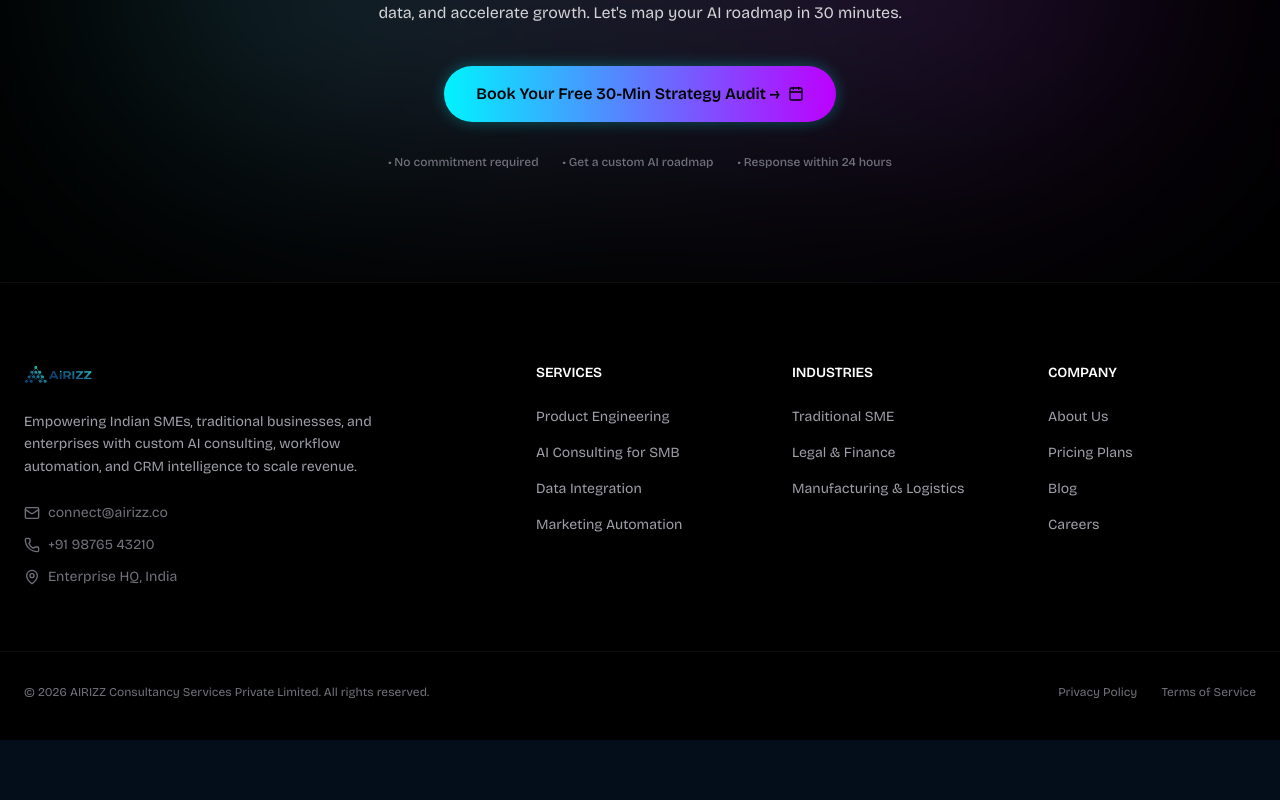
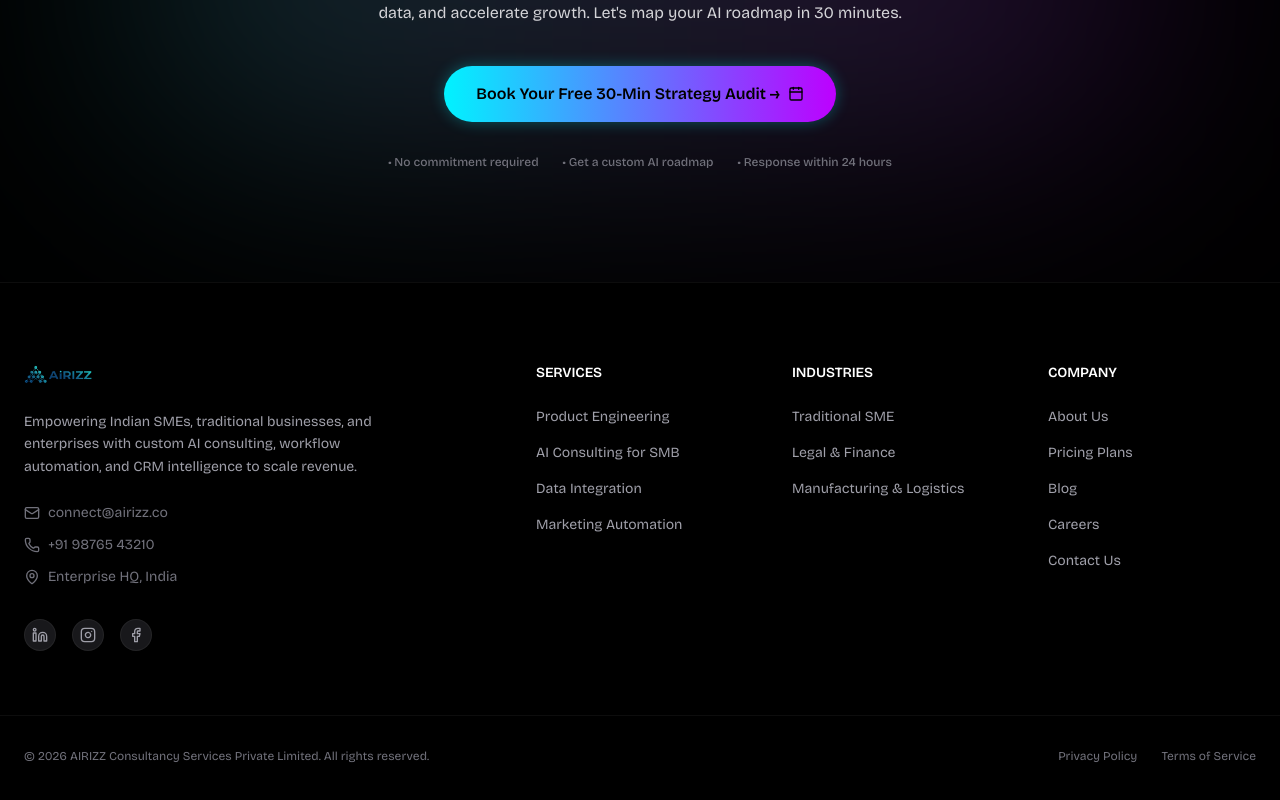
Before and after one commit to Devansh1974/airizz_main, a Next.js app: page / in a window 1280 px wide. Shown: the part 5991-6791 px from the top of the page. Before the commit the page ends 6731 px from the top, so only its background shows below. Built offline with nearby package versions, Linux system fonts and the light colour scheme; a web font is replaced by a local one.

Commit message:
documented and added social media banners

```diff
--- a/app/contact/page.tsx
+++ b/app/contact/page.tsx
@@ -156,6 +156,53 @@ export default function ContactPage() {
                 </li>
               </ul>
             </FadeUp>
+
+            {/* Social Connect Links */}
+            <FadeUp delay={0.5} className="bg-zinc-950/20 border border-white/5 p-6 rounded-2xl">
+              <h3 className="text-sm font-bold text-white mb-3">Follow our journey</h3>
+              <p className="text-zinc-500 text-[10.5px] leading-relaxed mb-4">
+                We share workflow automations, custom AI agents case reviews, and digital system playbooks weekly.
+              </p>
+              <div className="flex gap-4">
+                <a
+                  href="https://linkedin.com/company/airizz"
+                  target="_blank"
+                  rel="noopener noreferrer"
+                  className="flex items-center gap-1.5 text-[11px] font-bold text-zinc-400 hover:text-brand-cyan transition-colors"
+                >
+                  <svg xmlns="http://www.w3.org/2000/svg" width="24" height="24" viewBox="0 0 24 24" fill="none" stroke="currentColor" strokeWidth={2} strokeLinecap="round" strokeLinejoin="round" className="h-3.5 w-3.5">
+                    <path d="M16 8a6 6 0 0 1 6 6v7h-4v-7a2 2 0 0 0-2-2 2 2 0 0 0-2 2v7h-4v-7a6 6 0 0 1 6-6z"/>
+                    <rect x="2" y="9" width="4" height="12"/>
+                    <circle cx="4" cy="4" r="2"/>
+                  </svg>
+                  <span>LinkedIn</span>
+                </a>
+                <a
+                  href="https://instagram.com/airizz.co"
+                  target="_blank"
+                  rel="noopener noreferrer"
+                  className="flex items-center gap-1.5 text-[11px] font-bold text-zinc-400 hover:text-brand-cyan transition-colors"
+                >
+                  <svg xmlns="http://www.w3.org/2000/svg" width="24" height="24" viewBox="0 0 24 24" fill="none" stroke="currentColor" strokeWidth={2} strokeLinecap="round" strokeLinejoin="round" className="h-3.5 w-3.5">
+                    <rect x="2" y="2" width="20" height="20" rx="5" ry="5"/>
+                    <path d="M16 11.37A4 4 0 1 1 12.63 8 4 4 0 0 1 16 11.37z"/>
+                    <line x1="17.5" y1="6.5" x2="17.51" y2="6.5"/>
+                  </svg>
+                  <span>Instagram</span>
+                </a>
+                <a
+                  href="https://facebook.com/airizz.co"
+                  target="_blank"
+                  rel="noopener noreferrer"
+                  className="flex items-center gap-1.5 text-[11px] font-bold text-zinc-400 hover:text-brand-cyan transition-colors"
+                >
+                  <svg xmlns="http://www.w3.org/2000/svg" width="24" height="24" viewBox="0 0 24 24" fill="none" stroke="currentColor" strokeWidth={2} strokeLinecap="round" strokeLinejoin="round" className="h-3.5 w-3.5">
+                    <path d="M18 2h-3a5 5 0 0 0-5 5v3H7v4h3v8h4v-8h3l1-4h-4V7a1 1 0 0 1 1-1h3z"/>
+                  </svg>
+                  <span>Facebook</span>
+                </a>
+              </div>
+            </FadeUp>
           </div>
         </div>
 
--- a/app/layout.tsx
+++ b/app/layout.tsx
@@ -66,8 +66,12 @@ export default function RootLayout({
     <html
       lang="en"
       className={`${bricolageGrotesque.variable} ${jetbrainsMono.variable} h-full antialiased`}
+      suppressHydrationWarning
     >
-      <body className="min-h-full flex flex-col bg-background text-foreground font-sans selection:bg-brand-cyan/30 selection:text-white">
+      <body
+        className="min-h-full flex flex-col bg-background text-foreground font-sans selection:bg-brand-cyan/30 selection:text-white"
+        suppressHydrationWarning
+      >
         <ScrollProvider>
           <Navbar />
           <main className="flex-grow pt-[73px] md:pt-[88px] flex flex-col">
--- a/components/layout/Footer.tsx
+++ b/components/layout/Footer.tsx
@@ -38,6 +38,46 @@ export default function Footer() {
               <MapPin className="h-4 w-4 shrink-0 mt-0.5" />
               <span>Enterprise HQ, India</span>
             </div>
+          </div>
+
+          <div className="flex gap-4 mt-2">
+            <a
+              href="https://linkedin.com/company/airizz"
+              target="_blank"
+              rel="noopener noreferrer"
+              className="h-8 w-8 rounded-full bg-zinc-900 border border-white/5 flex items-center justify-center text-zinc-400 hover:text-brand-cyan hover:border-brand-cyan/30 transition-colors"
+              title="LinkedIn"
+            >
+              <svg xmlns="http://www.w3.org/2000/svg" width="24" height="24" viewBox="0 0 24 24" fill="none" stroke="currentColor" strokeWidth={2} strokeLinecap="round" strokeLinejoin="round" className="h-4 w-4">
+                <path d="M16 8a6 6 0 0 1 6 6v7h-4v-7a2 2 0 0 0-2-2 2 2 0 0 0-2 2v7h-4v-7a6 6 0 0 1 6-6z"/>
+                <rect x="2" y="9" width="4" height="12"/>
+                <circle cx="4" cy="4" r="2"/>
+              </svg>
+            </a>
+            <a
+              href="https://instagram.com/airizz.co"
+              target="_blank"
+              rel="noopener noreferrer"
+              className="h-8 w-8 rounded-full bg-zinc-900 border border-white/5 flex items-center justify-center text-zinc-400 hover:text-brand-cyan hover:border-brand-cyan/30 transition-colors"
+              title="Instagram"
+            >
+              <svg xmlns="http://www.w3.org/2000/svg" width="24" height="24" viewBox="0 0 24 24" fill="none" stroke="currentColor" strokeWidth={2} strokeLinecap="round" strokeLinejoin="round" className="h-4 w-4">
+                <rect x="2" y="2" width="20" height="20" rx="5" ry="5"/>
+                <path d="M16 11.37A4 4 0 1 1 12.63 8 4 4 0 0 1 16 11.37z"/>
+                <line x1="17.5" y1="6.5" x2="17.51" y2="6.5"/>
+              </svg>
+            </a>
+            <a
+              href="https://facebook.com/airizz.co"
+              target="_blank"
+              rel="noopener noreferrer"
+              className="h-8 w-8 rounded-full bg-zinc-900 border border-white/5 flex items-center justify-center text-zinc-400 hover:text-brand-cyan hover:border-brand-cyan/30 transition-colors"
+              title="Facebook"
+            >
+              <svg xmlns="http://www.w3.org/2000/svg" width="24" height="24" viewBox="0 0 24 24" fill="none" stroke="currentColor" strokeWidth={2} strokeLinecap="round" strokeLinejoin="round" className="h-4 w-4">
+                <path d="M18 2h-3a5 5 0 0 0-5 5v3H7v4h3v8h4v-8h3l1-4h-4V7a1 1 0 0 1 1-1h3z"/>
+              </svg>
+            </a>
           </div>
         </div>
 
@@ -114,6 +154,11 @@ export default function Footer() {
                 Careers
               </Link>
             </li>
+            <li>
+              <Link href="/contact" className="hover:text-white transition-colors">
+                Contact Us
+              </Link>
+            </li>
           </ul>
         </div>
       </div>
--- a/components/layout/Navbar.tsx
+++ b/components/layout/Navbar.tsx
@@ -166,7 +166,7 @@ export default function Navbar() {
         {/* Mobile Menu Button */}
         <button
           onClick={toggleMobileMenu}
-          className="md:hidden p-2 text-zinc-400 hover:text-white transition-colors cursor-pointer"
+          className="lg:hidden p-2 text-zinc-400 hover:text-white transition-colors cursor-pointer"
         >
           {mobileMenuOpen ? <X className="h-6 w-6" /> : <Menu className="h-6 w-6" />}
         </button>
@@ -176,7 +176,7 @@ export default function Navbar() {
       <AnimatePresence>
         {mobileMenuOpen && (
           <motion.div
-            className="fixed inset-0 top-[73px] bg-black/95 z-45 md:hidden flex flex-col p-6 overflow-y-auto w-full border-t border-white/5"
+            className="fixed inset-0 top-[73px] bg-black/95 z-45 lg:hidden flex flex-col p-6 overflow-y-auto w-full border-t border-white/5"
             initial={{ opacity: 0, y: -10 }}
             animate={{ opacity: 1, y: 0 }}
             exit={{ opacity: 0, y: -10 }}
```
Also changed, not shown: 1 other file (tests, documents, lock files or other folders).
